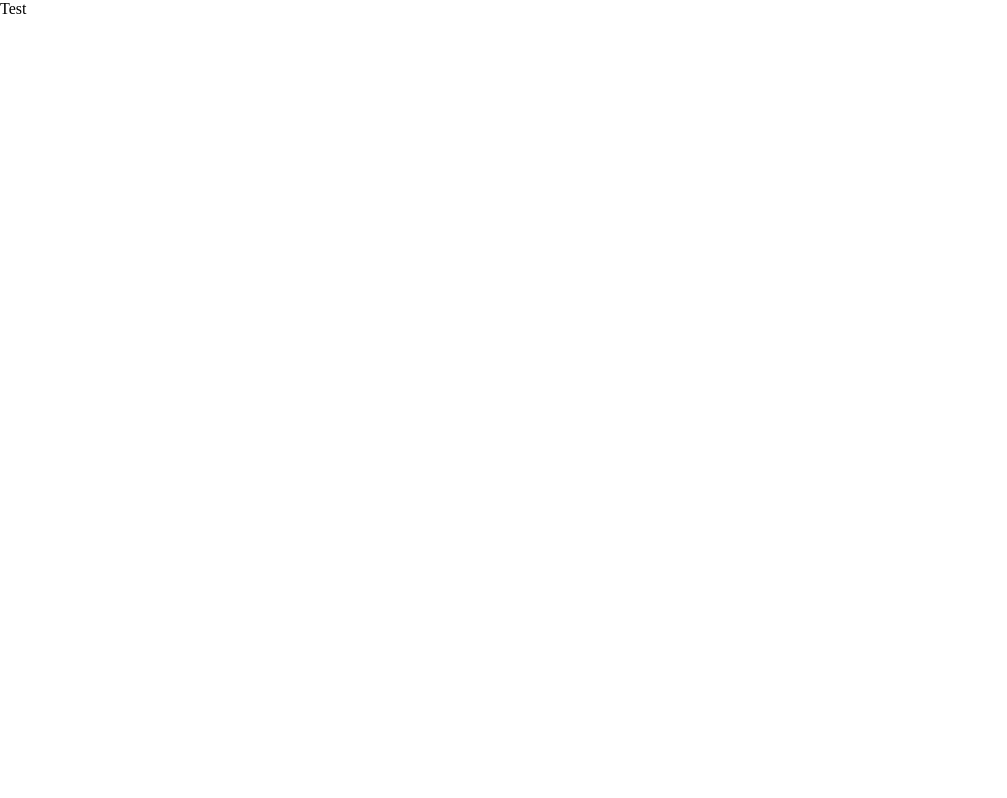
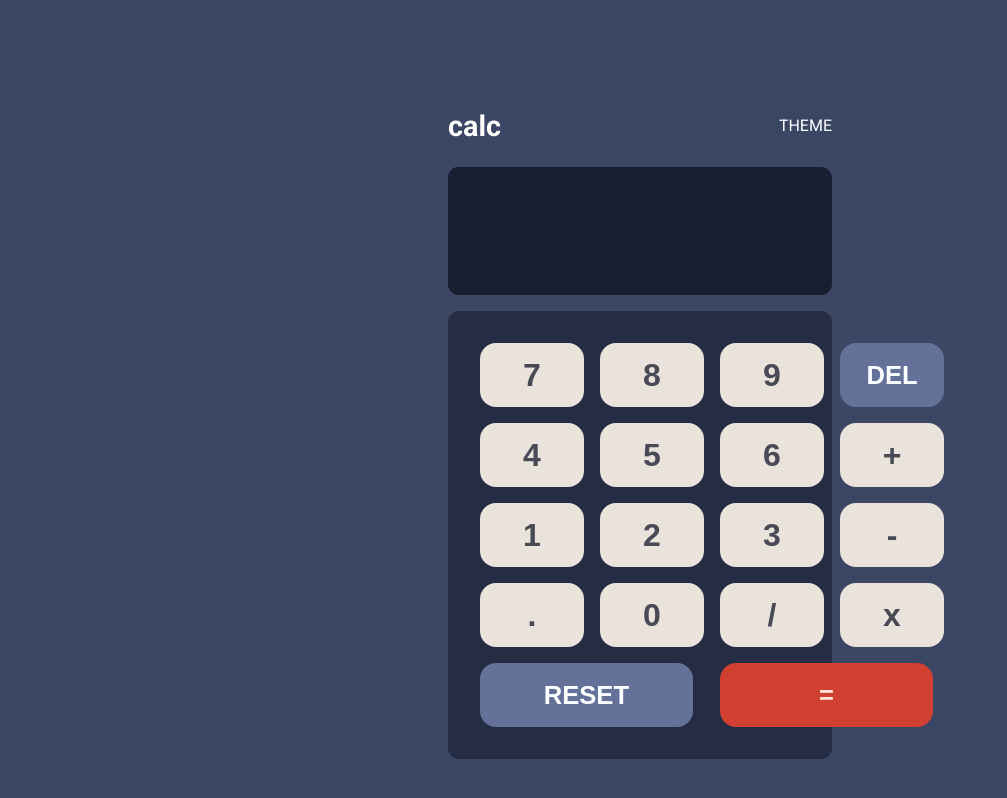
Before and after one commit to FahmiEfendy/git-commands, a plain HTML site: page calculator/index.html in a window 1280 px wide. Shown: the whole page, without its empty margins (0-1007 px from the left). Drawn offline with Linux system fonts and the light colour scheme.

Commit message:
feat: add calculator and color-1

```diff
--- a/calculator/index.html
+++ b/calculator/index.html
@@ -7,8 +7,55 @@
 
     <!-- CSS -->
     <link rel="stylesheet" href="style.css" />
+
+    <!-- Google Fonts -->
+    <link rel="preconnect" href="https://fonts.googleapis.com" />
+    <link rel="preconnect" href="https://fonts.gstatic.com" crossorigin />
+    <link
+      href="https://fonts.googleapis.com/css2?family=Roboto:wght@400;500;700;900&display=swap"
+      rel="stylesheet"
+    />
   </head>
   <body>
-    Test
+    <div class="container">
+      <!-- Header -->
+      <div class="header">
+        <h3>calc</h3>
+        <div class="header__theme">
+          <p>THEME</p>
+        </div>
+      </div>
+
+      <!-- Input -->
+      <div class="input">
+        <input type="number" name="number" id="number" />
+      </div>
+
+      <!-- Button -->
+      <div class="button">
+        <button type="button" class="btn-wheat button__row-1">7</button>
+        <button type="button" class="btn-wheat button__row-1">8</button>
+        <button type="button" class="btn-wheat button__row-1">9</button>
+        <button type="button" class="btn-blue button__row-1">DEL</button>
+        <button type="button" class="btn-wheat button__row-2">4</button>
+        <button type="button" class="btn-wheat button__row-2">5</button>
+        <button type="button" class="btn-wheat button__row-2">6</button>
+        <button type="button" class="btn-wheat button__row-2">+</button>
+        <button type="button" class="btn-wheat button__row-3">1</button>
+        <button type="button" class="btn-wheat button__row-3">2</button>
+        <button type="button" class="btn-wheat button__row-3">3</button>
+        <button type="button" class="btn-wheat button__row-3">-</button>
+        <button type="button" class="btn-wheat button__row-4">.</button>
+        <button type="button" class="btn-wheat button__row-4">0</button>
+        <button type="button" class="btn-wheat button__row-4">/</button>
+        <button type="button" class="btn-wheat button__row-4">x</button>
+        <button type="button" class="btn-blue button__row-5" id="reset-btn">
+          RESET
+        </button>
+        <button type="button" class="btn-orange button__row-5" id="equal-btn">
+          =
+        </button>
+      </div>
+    </div>
   </body>
 </html>
--- a/calculator/style.css
+++ b/calculator/style.css
@@ -1,5 +1,105 @@
+/* Remove Increment and Decrement Arrow from Input Type Number */
+input::-webkit-outer-spin-button,
+input::-webkit-inner-spin-button {
+  -webkit-appearance: none;
+  margin: 0;
+}
+
 body {
   margin: 0;
   height: 100vh;
   width: 100vw;
+  background-color: #3b4664;
+  display: flex;
+  font-family: "Roboto", sans-serif;
 }
+
+.btn-blue {
+  background-color: #647299;
+  color: #fcffff;
+  font-size: 1.6rem !important;
+}
+
+.btn-wheat {
+  background-color: #eae3db;
+  color: #484a55;
+}
+
+.btn-orange {
+  background-color: #d13f30;
+  color: #ffe1da;
+  font-size: 1.6rem !important;
+}
+
+.container {
+  width: 30%;
+  height: 75%;
+  margin: auto;
+}
+
+.header {
+  display: flex;
+  align-items: center;
+  color: #fefffd;
+}
+
+.header h3 {
+  font-size: 1.8rem;
+  margin: 0;
+}
+
+.header__theme {
+  margin-left: auto;
+}
+
+.input {
+  width: 100%;
+  height: 8rem;
+  display: flex;
+  margin: 1rem 0;
+  background-color: #181f32;
+  border-radius: 0.7rem;
+}
+
+.input input {
+  border-radius: 0.7rem;
+  width: 95%;
+  background-color: #181f32;
+  color: #fff;
+  border: 0;
+  text-align: right;
+  font-size: 3rem;
+  font-weight: 900;
+  outline: none;
+}
+
+.button {
+  padding: 2rem;
+  display: grid;
+  background-color: #252d44;
+  grid-gap: 1rem;
+  border-radius: 0.7rem;
+}
+
+.button button {
+  height: 4rem;
+  width: 6.5rem;
+  font-size: 2rem;
+  font-weight: 900;
+  border-radius: 1rem;
+  border: 0;
+}
+
+.button__row-1 {
+  grid-row: 1;
+}
+
+#reset-btn {
+  grid-column: 1 / span 2;
+  width: 95%;
+}
+
+#equal-btn {
+  width: 95%;
+  grid-column: 3 / span 2;
+}
```
